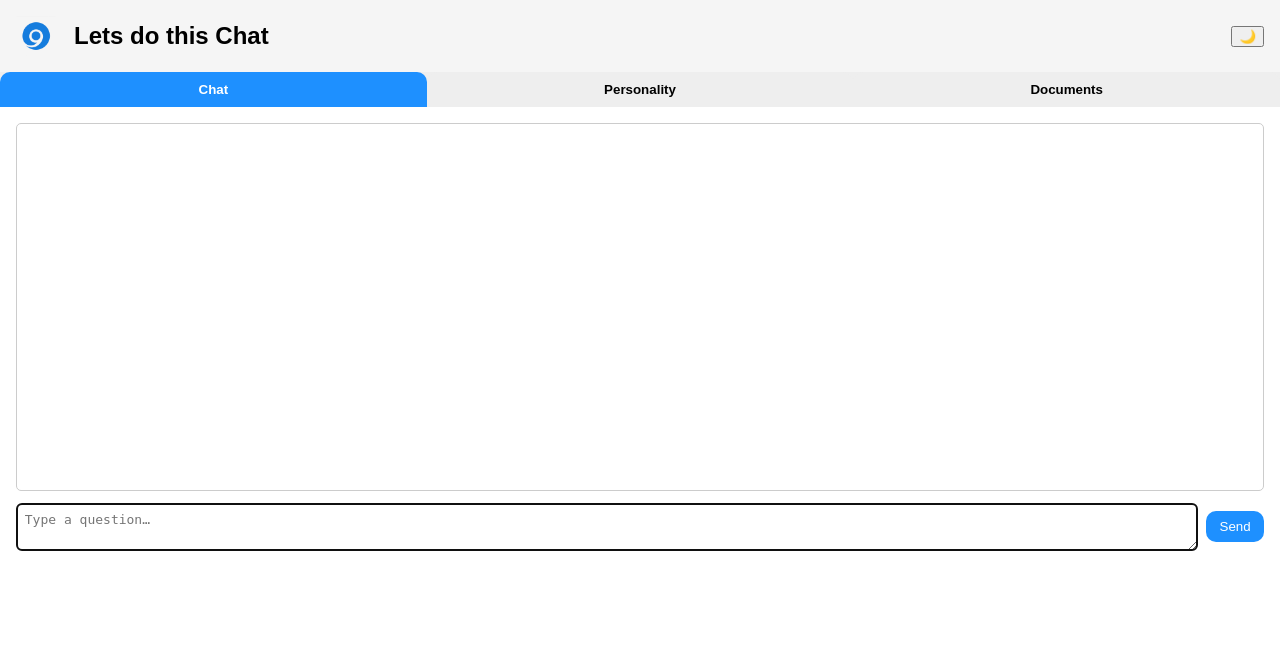
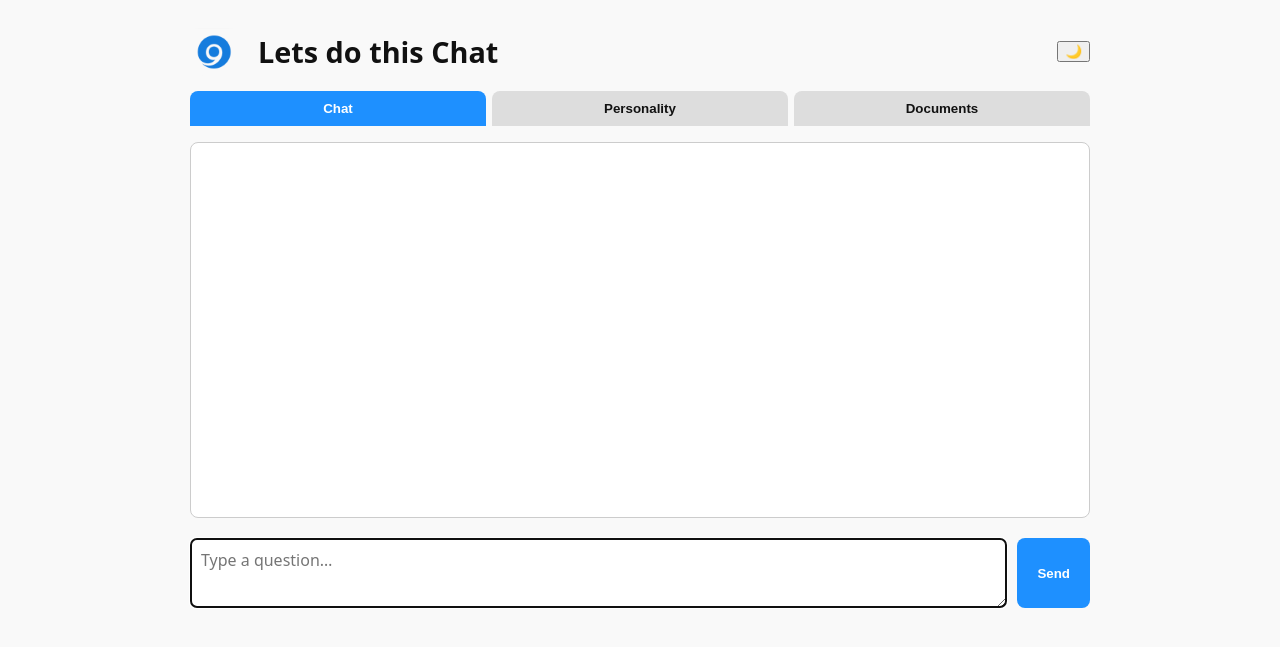
Before and after one commit to highred/ai-customer-chatbot, a Flask app: page / in a window 1280 px wide. Shown: the top 647 px of the page. Run offline with Flask 3, Linux system fonts and the light colour scheme.

Commit message:
Fix: Full style reset with proper layout, spacing, and spinner animation

```diff
--- a/static/style.css
+++ b/static/style.css
@@ -1,59 +1,64 @@
+/* Base Reset and Layout */
 body {
-  font-family: Arial, sans-serif;
-  background: #fff;
-  margin: 0;
-  color: #000;
+  font-family: system-ui, sans-serif;
+  margin: 0 auto;
+  max-width: 900px;
+  padding: 0 16px 40px;
+  background: #f9f9f9;
+  color: #111;
+  transition: background 0.3s, color 0.3s;
 }
 
 body.dark {
-  background: #121212;
+  background: #1a1a1a;
   color: #eee;
 }
 
+/* Branding */
 #branding {
   display: flex;
   justify-content: space-between;
   align-items: center;
-  background: #f5f5f5;
-  padding: 1em;
-}
-
-#branding.dark {
-  background: #1f1f1f;
+  margin: 24px 0 12px;
 }
 
 .brand-left {
   display: flex;
   align-items: center;
+  gap: 12px;
 }
 
 #logo {
-  height: 40px;
-  margin-right: 1em;
+  max-height: 48px;
+  border-radius: 8px;
 }
 
 #headerTitle {
-  font-size: 1.5em;
+  font-size: 1.8rem;
   font-weight: bold;
+  border: none;
   background: transparent;
-  border: none;
+  color: inherit;
   outline: none;
-  color: inherit;
 }
 
+/* Tabs */
 .tabs {
   display: flex;
-  background: #eee;
+  gap: 6px;
+  margin-bottom: 16px;
 }
 
 .tabs button {
   flex: 1;
-  padding: 0.75em;
+  padding: 10px 12px;
+  border: none;
+  background: #ddd;
+  color: #111;
   font-weight: bold;
-  border: none;
-  background: #eee;
-  border-radius: 10px 10px 0 0;
+  border-radius: 8px 8px 0 0;
   cursor: pointer;
+  transition: 0.2s ease;
 }
 
 .tabs button.active {
@@ -61,57 +66,78 @@ body.dark {
   color: white;
 }
 
+.tabs button:hover:not(.active) {
+  background: #cbdfff;
+}
+
+/* Panes */
 .pane {
-  padding: 1em;
+  display: flex;
+  flex-direction: column;
+  gap: 12px;
 }
 
 .hidden {
   display: none;
 }
 
+/* Chat Box */
 #chatBox {
+  border: 1px solid #ccc;
+  border-radius: 8px;
+  padding: 12px;
   height: 350px;
   overflow-y: auto;
-  border: 1px solid #ccc;
   background: white;
-  padding: 0.5em;
-  border-radius: 5px;
-  margin-bottom: 0.75em;
+  font-size: 15px;
+  line-height: 1.6;
 }
 
 .chat-input {
   display: flex;
-  gap: 0.5em;
-  align-items: center;
+  gap: 10px;
+  margin-top: 8px;
+  align-items: flex-end;
 }
 
 #msg {
-  flex: 1;
-  padding: 0.6em;
-  font-size: 1em;
-  border-radius: 5px;
+  flex-grow: 1;
+  padding: 10px;
+  font-size: 1rem;
+  border-radius: 6px;
   border: 1px solid #ccc;
+  resize: vertical;
+  height: 70px;
 }
 
 #send {
   background: dodgerblue;
   color: white;
+  padding: 12px 20px;
+  font-weight: bold;
   border: none;
-  border-radius: 10px;
-  padding: 0.6em 1em;
+  border-radius: 8px;
   cursor: pointer;
+  height: 70px;
 }
 
 #send:hover {
-  background: #1e80ff;
+  background: #1578ff;
 }
 
-#spinner.dots::after {
+#spinner {
+  margin-left: 10px;
+  font-size: 1.5em;
+  height: 24px;
+  line-height: 24px;
+}
+
+.animated-dots::after {
   content: "";
   display: inline-block;
   width: 1.5em;
+  text-align: left;
   animation: dots 1.5s steps(4, end) infinite;
-  text-align: left;
 }
 
 @keyframes dots {
@@ -121,3 +147,157 @@ body.dark {
   75%  { content: "..."; }
   100% { content: ""; }
 }
+
+/* Personality */
+.persona-list {
+  display: flex;
+  flex-direction: column;
+  gap: 12px;
+}
+
+.persona-entry {
+  background: #f5f5f5;
+  padding: 12px;
+  border-radius: 10px;
+  border: 1px solid #ccc;
+}
+
+.persona-entry b {
+  display: block;
+  margin-bottom: 6px;
+  font-size: 1.1em;
+}
+
+.persona-entry textarea {
+  margin-top: 4px;
+  margin-bottom: 8px;
+  width: 100%;
+  min-height: 80px;
+  resize: vertical;
+  padding: 8px;
+  border-radius: 5px;
+  font-size: 0.95em;
+}
+
+.persona-entry .controls {
+  display: flex;
+  justify-content: flex-end;
+  gap: 10px;
+}
+
+#personaSelector {
+  margin: 8px 0 16px;
+  font-weight: bold;
+  font-size: 1rem;
+  padding: 6px;
+  border-radius: 8px;
+  border: 1px solid #ccc;
+  width: auto;
+  display: inline-block;
+}
+
+/* Documents */
+.drop-box {
+  border: 2px dashed #aaa;
+  border-radius: 10px;
+  padding: 20px;
+  text-align: center;
+  margin: 12px 0;
+  cursor: pointer;
+  background: #f8f8f8;
+}
+
+.drop-box p {
+  margin: 4px 0;
+}
+
+.drop-box .sub {
+  font-size: 0.85em;
+  color: #666;
+}
+
+.drop-box:hover {
+  background: #eef;
+  border-color: #77f;
+}
+
+.drop-box.drag {
+  background: #e0e0ff;
+  border-color: #44f;
+}
+
+ul.faq-list {
+  list-style: none;
+  padding: 0;
+  margin-top: 12px;
+}
+
+ul.faq-list li {
+  display: flex;
+  flex-direction: column;
+  background: #f4f4f4;
+  border: 1px solid #ccc;
+  padding: 10px 12px;
+  margin-bottom: 10px;
+  border-radius: 10px;
+}
+
+ul.faq-list li .file-row {
+  display: flex;
+  justify-content: space-between;
+  align-items: center;
+}
+
+ul.faq-list li .meta {
+  font-size: 0.85em;
+  color: #444;
+  margin-top: 4px;
+}
+
+ul.faq-list li button {
+  float: right;
+  background: #dc3545;
+  color: white;
+  margin-left: 10px;
+  border: none;
+  padding: 6px 10px;
+  border-radius: 6px;
+  font-weight: bold;
+  cursor: pointer;
+}
+
+/* Inputs */
+textarea,
+input[type="text"],
+input[type="number"],
+select {
+  font-family: inherit;
+  font-size: 1rem;
+  padding: 8px;
+  border: 1px solid #ccc;
+  border-radius: 6px;
+  width: 100%;
+  box-sizing: border-box;
+}
+
+input[type="range"] {
+  vertical-align: middle;
+}
+
+/* Danger Button */
+button.danger {
+  background-color: #dc3545;
+  color: white;
+  padding: 12px 20px;
+  border: none;
+  border-radius: 8px;
+  font-weight: bold;
+  margin-top: 1em;
+  display: block;
+  width: 100%;
+  cursor: pointer;
+}
+
+button.danger:hover {
+  background: #b52d3a;
+}
```
